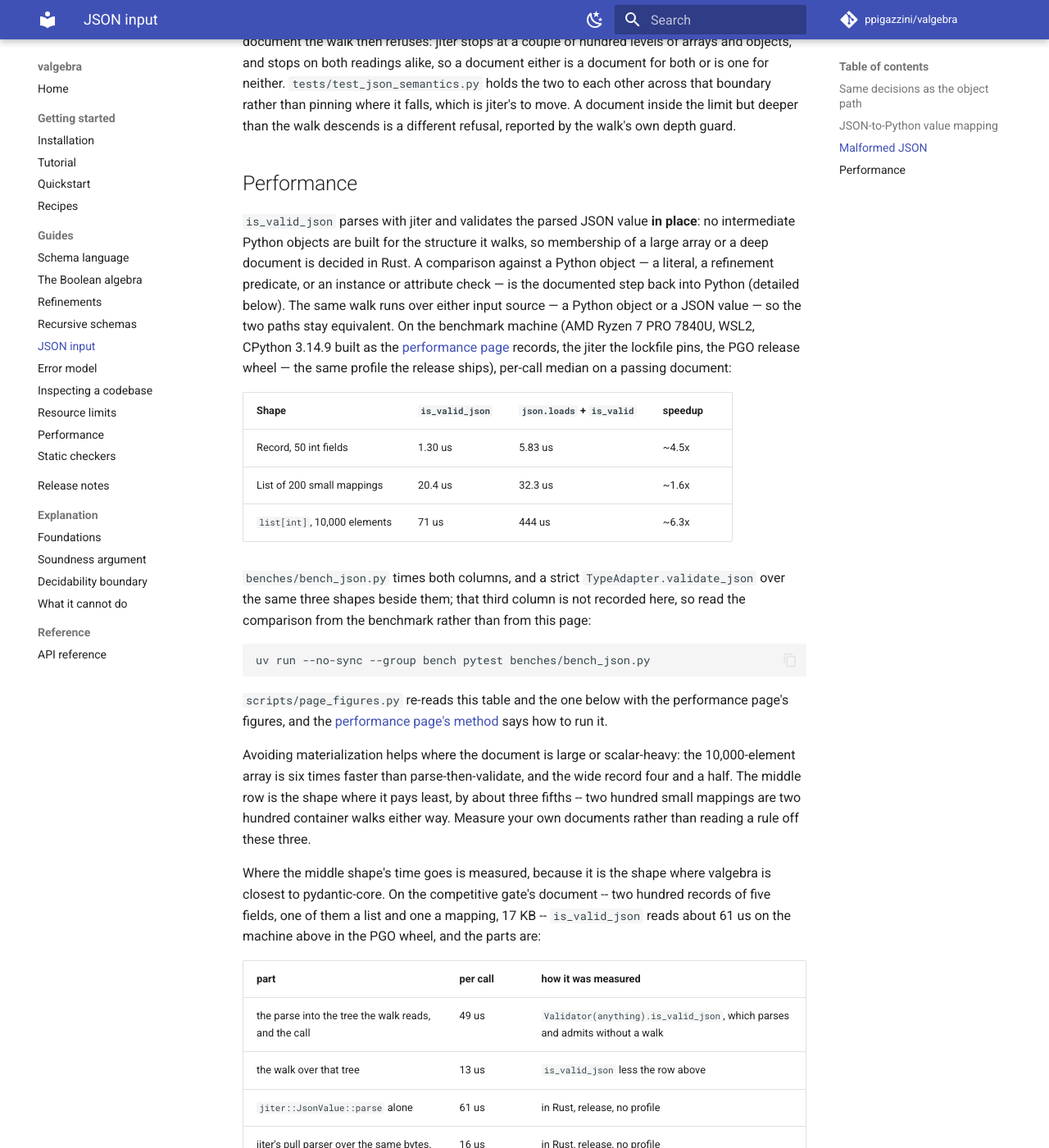
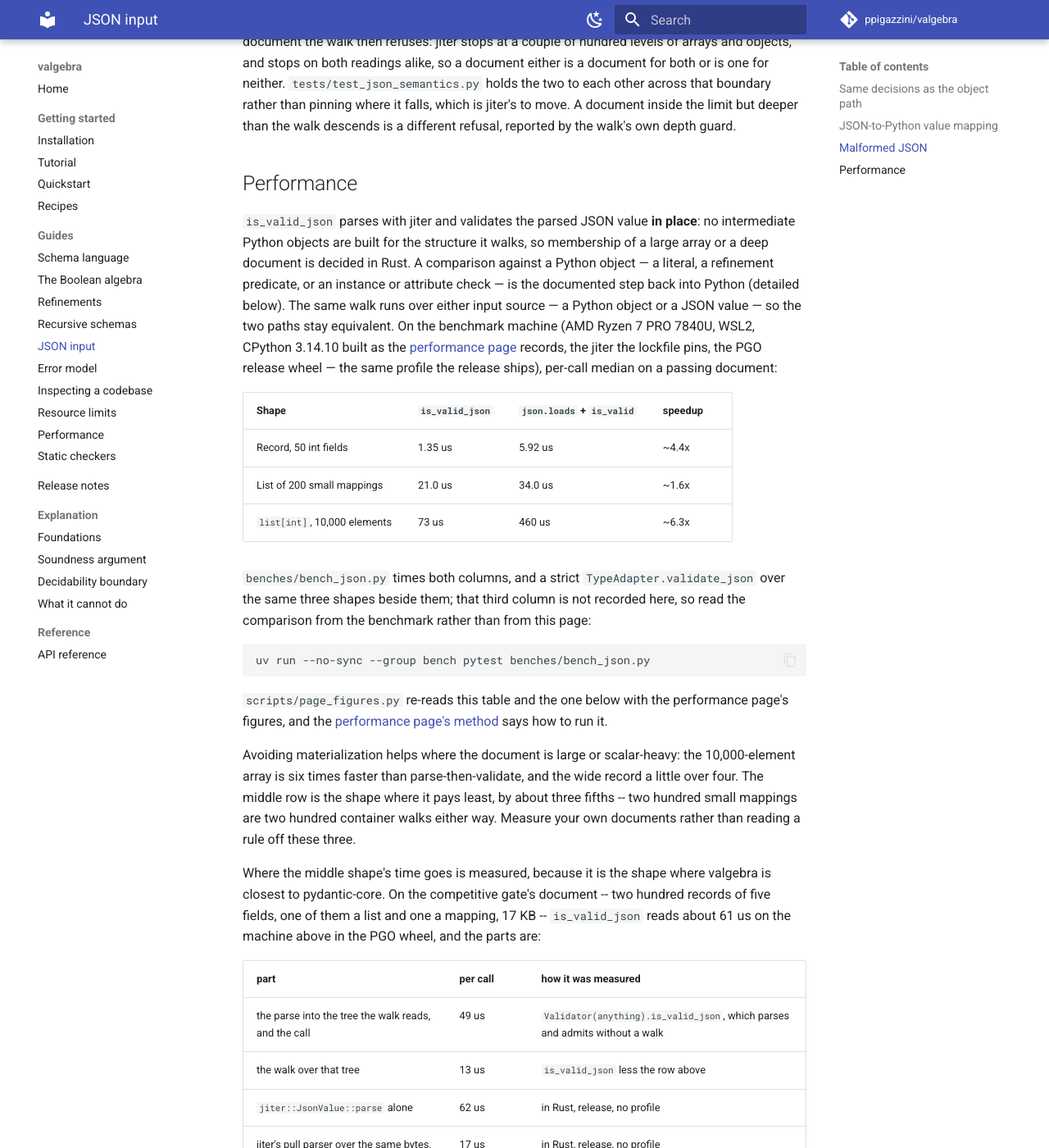
Before and after one commit to ppigazzini/valgebra, an MkDocs documentation site: the page built from docs/07-json.md, in a window 1280 px wide and 1400 px high, scrolled down 3981 px. Shown: the whole window at 82% size. Built offline with MkDocs 1.6.1 and Material for MkDocs 9.7.7, drawn with Linux system fonts in a browser that asks for light colours; comment, search, counter and statistics services are not loaded.

Commit message:
docs: the performance and JSON pages read this tree's figures
Every wall-clock figure the two pages state is read again on this tree with
`scripts/page_figures.py`: the profiled wheels built from one directory with the
training's hash seed fixed, on CPython 3.14.10 built from source as the baseline
matrix names it, beside uv's 3.12.14 and the free-threaded 3.14.10, and the
readings taken one at a time on an idle machine.

The profile buys the deep list 33% and the JSON document 28%, and leaves the
flat list level. valgebra takes 0.097 to 0.218 of pydantic's time on the four
tabled shapes under 3.14, the deep list 11.3x faster by the medians, and the
JSON document stays the closest race at 0.53 of it on 3.12. One run of ten,
which the harness calibrated to one call a round, widens the nesting's
half-range to 0.037 us, and the page says so. On the JSON page the record reads
1.35 us and the array 73 us, 4.4 and 6.3 times the parse-then-validate figures,
and the walk is 13 us of a 61 us call. The comment on the PyPy walk names the
limit the published wheels end at.

```diff
--- a/docs/07-json.md
+++ b/docs/07-json.md
@@ -209,15 +209,15 @@ against a Python object — a literal, a refinement predicate, or an instance or
 attribute check — is the documented step back into Python (detailed below). The
 same walk runs over either input source — a Python object or a JSON value — so
 the two paths stay equivalent. On the benchmark machine (AMD Ryzen 7 PRO 7840U,
-WSL2, CPython 3.14.9 built as the [performance page](11-performance.md)
+WSL2, CPython 3.14.10 built as the [performance page](11-performance.md)
 records, the jiter the lockfile pins, the PGO release wheel — the same profile the release
 ships), per-call median on a passing document:
 
 | Shape | `is_valid_json` | `json.loads` + `is_valid` | speedup |
 | --- | --- | --- | --- |
-| Record, 50 int fields | 1.30 us | 5.83 us | ~4.5x |
-| List of 200 small mappings | 20.4 us | 32.3 us | ~1.6x |
-| `list[int]`, 10,000 elements | 71 us | 444 us | ~6.3x |
+| Record, 50 int fields | 1.35 us | 5.92 us | ~4.4x |
+| List of 200 small mappings | 21.0 us | 34.0 us | ~1.6x |
+| `list[int]`, 10,000 elements | 73 us | 460 us | ~6.3x |
 
 `benches/bench_json.py` times both columns, and a strict
 `TypeAdapter.validate_json` over the same three shapes beside them; that third
@@ -234,7 +234,7 @@ method](11-performance.md#method) says how to run it.
 
 Avoiding materialization helps where the document is large or scalar-heavy: the
 10,000-element array is six times faster than parse-then-validate, and
-the wide record four and a half. The middle row is the shape where it pays least,
+the wide record a little over four. The middle row is the shape where it pays least,
 by about three fifths -- two hundred small mappings are two hundred container walks either
 way. Measure your own documents rather than reading a rule off these three.
 
@@ -248,8 +248,8 @@ the parts are:
 | --- | --- | --- |
 | the parse into the tree the walk reads, and the call | 49 us | `Validator(anything).is_valid_json`, which parses and admits without a walk |
 | the walk over that tree | 13 us | `is_valid_json` less the row above |
-| `jiter::JsonValue::parse` alone | 61 us | in Rust, release, no profile |
-| jiter's pull parser over the same bytes, building nothing | 16 us | in Rust, release, no profile |
+| `jiter::JsonValue::parse` alone | 62 us | in Rust, release, no profile |
+| jiter's pull parser over the same bytes, building nothing | 17 us | in Rust, release, no profile |
 
 The first two rows are one process. The parse moves with the heap a process
 starts from, by as much as two fifths between processes of one build, and the
```
Also changed, not shown: docs/11-performance.md (+40 -37 lines), 1 other file.
